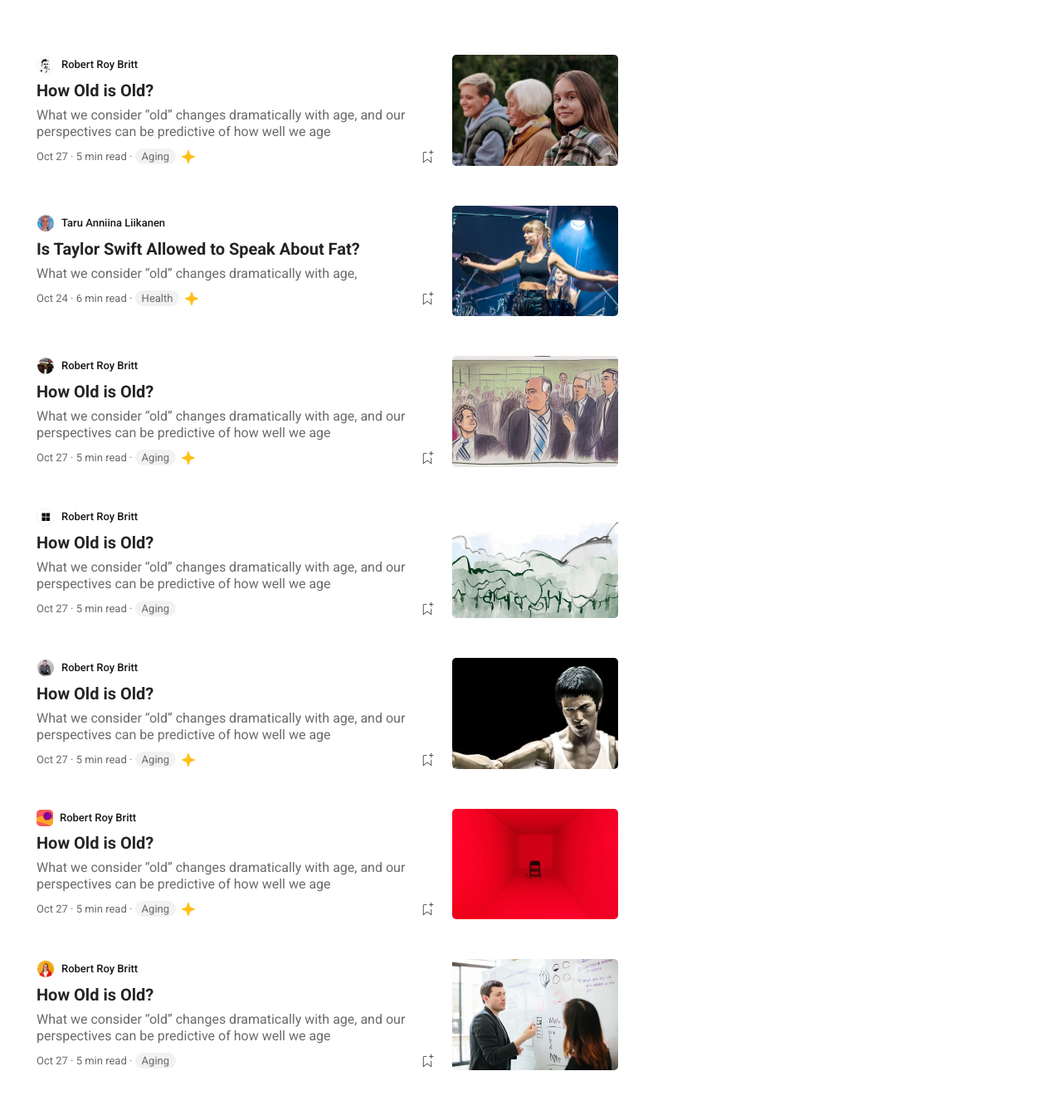
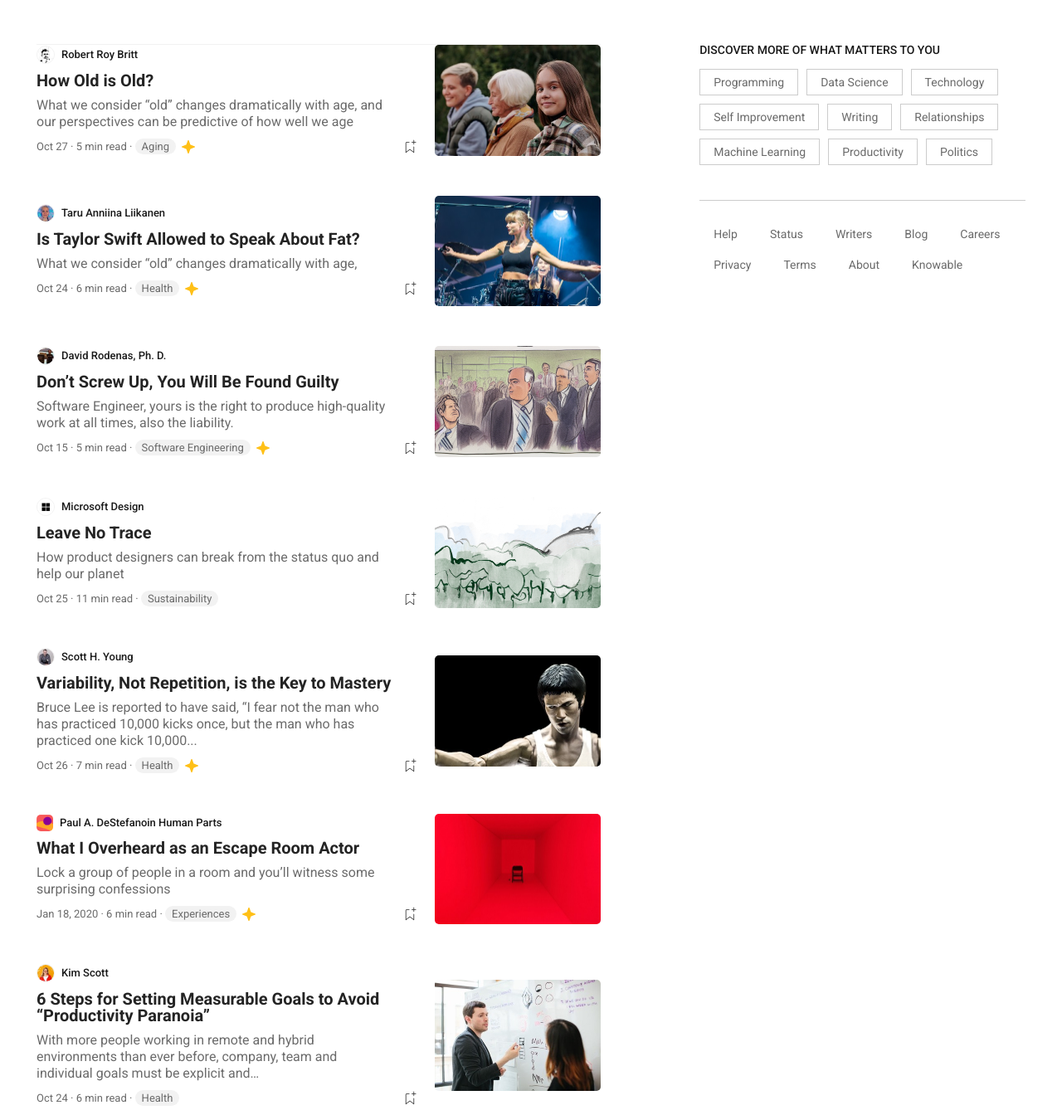
Before and after one commit to capurrot/EPICODE_Exam_S5, a plain HTML site: page base_di_partenza/index.html in a window 1280 px wide. Shown: the part 880-2218 px from the top of the page at 83% size. Drawn offline with nearby package versions, Linux system fonts and the light colour scheme.

Commit message:
fine sito desktop

```diff
--- a/base_di_partenza/assets/css/style.css
+++ b/base_di_partenza/assets/css/style.css
@@ -133,7 +133,7 @@ main {
 }
 
 .container_box > div:first-of-type h3 {
-  font-size: 13px;
+  font-size: 14px;
 }
 
 .box {
@@ -217,17 +217,23 @@ main {
   width: 15px;
 }
 
+.middle {
+  display: flex;
+  max-width: 1192px;
+  margin-inline: auto;
+  justify-content: space-between;
+  padding-top: 56px;
+  gap: 10%;
+}
+
 .list {
   display: flex;
   border-top: 1px solid #f2f2f2;
-  padding-top: 56px;
-  max-width: 1192px;
-  margin-inline: auto;
+  width: 680px;
 }
 
 .container_list {
   display: flex;
-  padding-block: 12px;
   flex-direction: column;
   line-height: 20px;
 }
@@ -254,6 +260,7 @@ main {
 
 .box_list_description span {
   color: #6b6b6b;
+  width: 90%;
 }
 
 .box_list_description span.type {
@@ -265,7 +272,6 @@ main {
 
 .box_list_img {
   display: flex;
-  width: 100%;
 }
 
 .box_list_img img {
@@ -276,3 +282,45 @@ main {
 .lastrow_bookmark {
   display: flex;
 }
+
+.discover {
+  display: flex;
+  flex-direction: column;
+  width: calc(90% - 680px);
+}
+
+.discover h5 {
+  padding-bottom: 16px;
+  font-weight: 500;
+  text-transform: uppercase;
+  font-size: 14px;
+}
+
+.discover div {
+  display: flex;
+  flex-direction: row;
+  flex-wrap: wrap;
+  padding-bottom: 32px;
+}
+
+.discover div a {
+  display: flex;
+  text-decoration: none;
+  color: #6b6b6b;
+  padding: 8px 16px;
+  margin-bottom: 10px;
+  margin-right: 10px;
+  border: 1px solid #cccccc;
+  font-size: 14px;
+}
+
+.link_ut {
+  border-top: 1px solid #cccccc;
+  padding-block: 24px;
+}
+
+.discover .link_ut a {
+  border: 1px solid white;
+  margin-bottom: 5px;
+  margin-right: 5px;
+}
--- a/base_di_partenza/index.html
+++ b/base_di_partenza/index.html
@@ -122,6 +122,7 @@
           </div>
         </div>
       </section>
+      <div class="middle">
         <section class="list">
           <div class="container_list">
             <div class="box_list">
@@ -175,16 +176,16 @@
               <div class="box_list_description">
                 <div class="firstrow">
                   <img src="./assets/imgs/image11.jpeg" class="circle" />
-                <div class="author">Robert Roy Britt</div>
+                  <div class="author">David Rodenas, Ph. D.</div>
                 </div>
-              <h4>How Old is Old?</h4>
+                <h4>Don’t Screw Up, You Will Be Found Guilty</h4>
                 <span
-                >What we consider “old” changes dramatically with age, and our perspectives can be predictive of how
-                well we age</span
+                  >Software Engineer, yours is the right to produce high-quality work at all times, also the
+                  liability.</span
                 >
                 <div class="lastrow">
                   <div class="lastrow_text">
-                  <p>Oct 27 · 5 min read · <span class="type">Aging</span></p>
+                    <p>Oct 15 · 5 min read · <span class="type">Software Engineering</span></p>
                     <img src="./assets/imgs/svg/star.svg" />
                   </div>
                   <div class="lastrow_bookmark">
@@ -200,16 +201,13 @@
               <div class="box_list_description">
                 <div class="firstrow">
                   <img src="./assets/imgs/image13.png" class="circle" />
-                <div class="author">Robert Roy Britt</div>
+                  <div class="author">Microsoft Design</div>
                 </div>
-              <h4>How Old is Old?</h4>
-              <span
-                >What we consider “old” changes dramatically with age, and our perspectives can be predictive of how
-                well we age</span
-              >
+                <h4>Leave No Trace</h4>
+                <span>How product designers can break from the status quo and help our planet</span>
                 <div class="lastrow">
                   <div class="lastrow_text">
-                  <p>Oct 27 · 5 min read · <span class="type">Aging</span></p>
+                    <p>Oct 25 · 11 min read · <span class="type">Sustainability</span></p>
                   </div>
                   <div class="lastrow_bookmark">
                     <img src="./assets/imgs/svg/bookmark.svg" />
@@ -224,16 +222,16 @@
               <div class="box_list_description">
                 <div class="firstrow">
                   <img src="./assets/imgs/image15.jpeg" class="circle" />
-                <div class="author">Robert Roy Britt</div>
+                  <div class="author">Scott H. Young</div>
                 </div>
-              <h4>How Old is Old?</h4>
+                <h4>Variability, Not Repetition, is the Key to Mastery</h4>
                 <span
-                >What we consider “old” changes dramatically with age, and our perspectives can be predictive of how
-                well we age</span
+                  >Bruce Lee is reported to have said, “I fear not the man who has practiced 10,000 kicks once, but the
+                  man who has practiced one kick 10,000...</span
                 >
                 <div class="lastrow">
                   <div class="lastrow_text">
-                  <p>Oct 27 · 5 min read · <span class="type">Aging</span></p>
+                    <p>Oct 26 · 7 min read · <span class="type">Health</span></p>
                     <img src="./assets/imgs/svg/star.svg" />
                   </div>
                   <div class="lastrow_bookmark">
@@ -249,16 +247,13 @@
               <div class="box_list_description">
                 <div class="firstrow">
                   <img src="./assets/imgs/image17.png" />
-                <div class="author">Robert Roy Britt</div>
+                  <div class="author">Paul A. DeStefanoin Human Parts</div>
                 </div>
-              <h4>How Old is Old?</h4>
-              <span
-                >What we consider “old” changes dramatically with age, and our perspectives can be predictive of how
-                well we age</span
-              >
+                <h4>What I Overheard as an Escape Room Actor</h4>
+                <span>Lock a group of people in a room and you’ll witness some surprising confessions</span>
                 <div class="lastrow">
                   <div class="lastrow_text">
-                  <p>Oct 27 · 5 min read · <span class="type">Aging</span></p>
+                    <p>Jan 18, 2020 · 6 min read · <span class="type">Experiences</span></p>
                     <img src="./assets/imgs/svg/star.svg" />
                   </div>
                   <div class="lastrow_bookmark">
@@ -274,16 +269,16 @@
               <div class="box_list_description">
                 <div class="firstrow">
                   <img src="./assets/imgs/image19.jpeg" class="circle" />
-                <div class="author">Robert Roy Britt</div>
+                  <div class="author">Kim Scott</div>
                 </div>
-              <h4>How Old is Old?</h4>
+                <h4>6 Steps for Setting Measurable Goals to Avoid “Productivity Paranoia”</h4>
                 <span
-                >What we consider “old” changes dramatically with age, and our perspectives can be predictive of how
-                well we age</span
+                  >With more people working in remote and hybrid environments than ever before, company, team and
+                  individual goals must be explicit and…</span
                 >
                 <div class="lastrow">
                   <div class="lastrow_text">
-                  <p>Oct 27 · 5 min read · <span class="type">Aging</span></p>
+                    <p>Oct 24 · 6 min read · <span class="type">Health</span></p>
                   </div>
                   <div class="lastrow_bookmark">
                     <img src="./assets/imgs/svg/bookmark.svg" />
@@ -296,6 +291,32 @@
             </div>
           </div>
         </section>
+        <aside class="discover">
+          <h5>Discover more of what matters to you</h5>
+          <div>
+            <a href="#">Programming</a>
+            <a href="#">Data Science</a>
+            <a href="#">Technology</a>
+            <a href="#">Self Improvement</a>
+            <a href="#">Writing</a>
+            <a href="#">Relationships</a>
+            <a href="#">Machine Learning</a>
+            <a href="#">Productivity</a>
+            <a href="#">Politics</a>
+          </div>
+          <div class="link_ut">
+            <a href="#">Help</a>
+            <a href="#">Status</a>
+            <a href="#">Writers</a>
+            <a href="#">Blog</a>
+            <a href="#">Careers</a>
+            <a href="#">Privacy</a>
+            <a href="#">Terms</a>
+            <a href="#">About</a>
+            <a href="#">Knowable</a>
+          </div>
+        </aside>
+      </div>
     </main>
   </body>
 </html>
```
Lines whose indentation alone changed are shown as unchanged.
